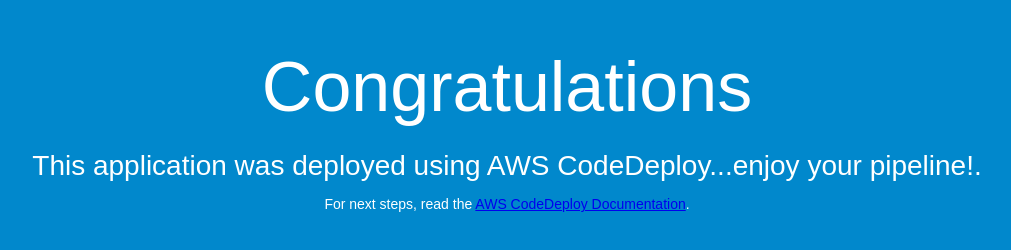
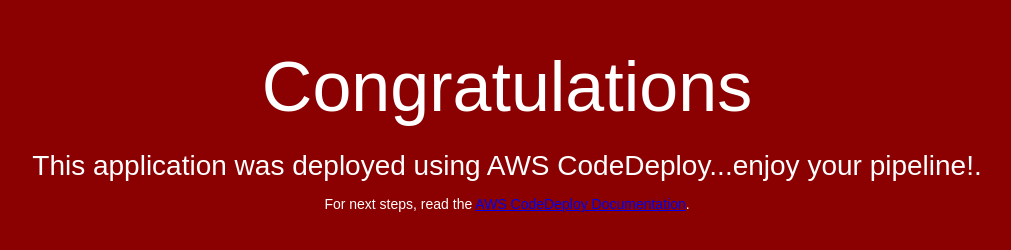
Before and after one commit to madhukamath29/test-pipeline, a plain HTML site: page index.html in a window 1280 px wide. Shown: the whole page, without its empty margins (133-1144 px from the left). Drawn offline with Linux system fonts and the light colour scheme.

Commit message:
Update index.html

```diff
--- a/index.html
+++ b/index.html
@@ -6,7 +6,7 @@
   <style>
     body {
       color: #ffffff;
-      background-color: #0188cc;
+      background-color: #8B0000;
       font-family: Arial, sans-serif;
       font-size: 14px;
     }
```
